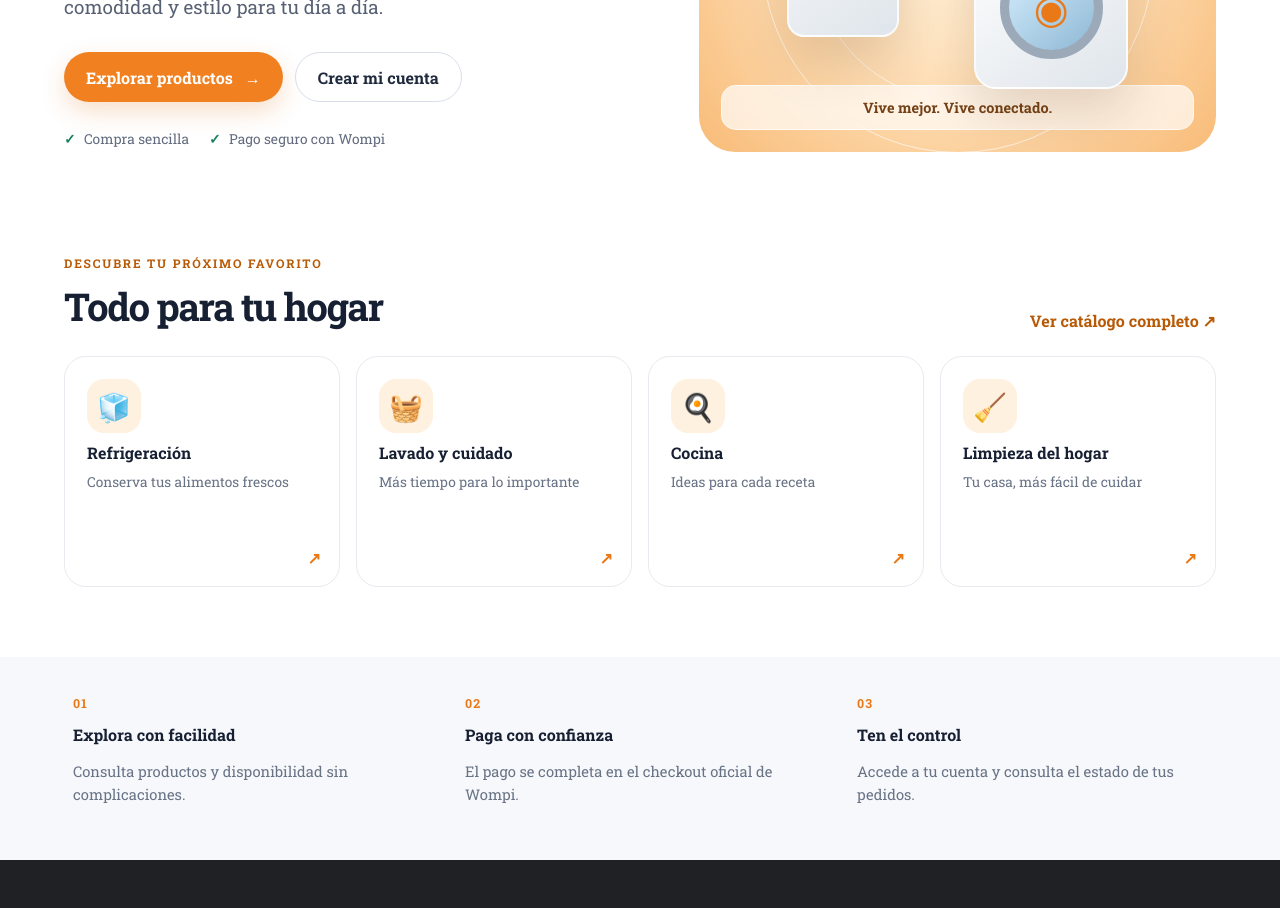
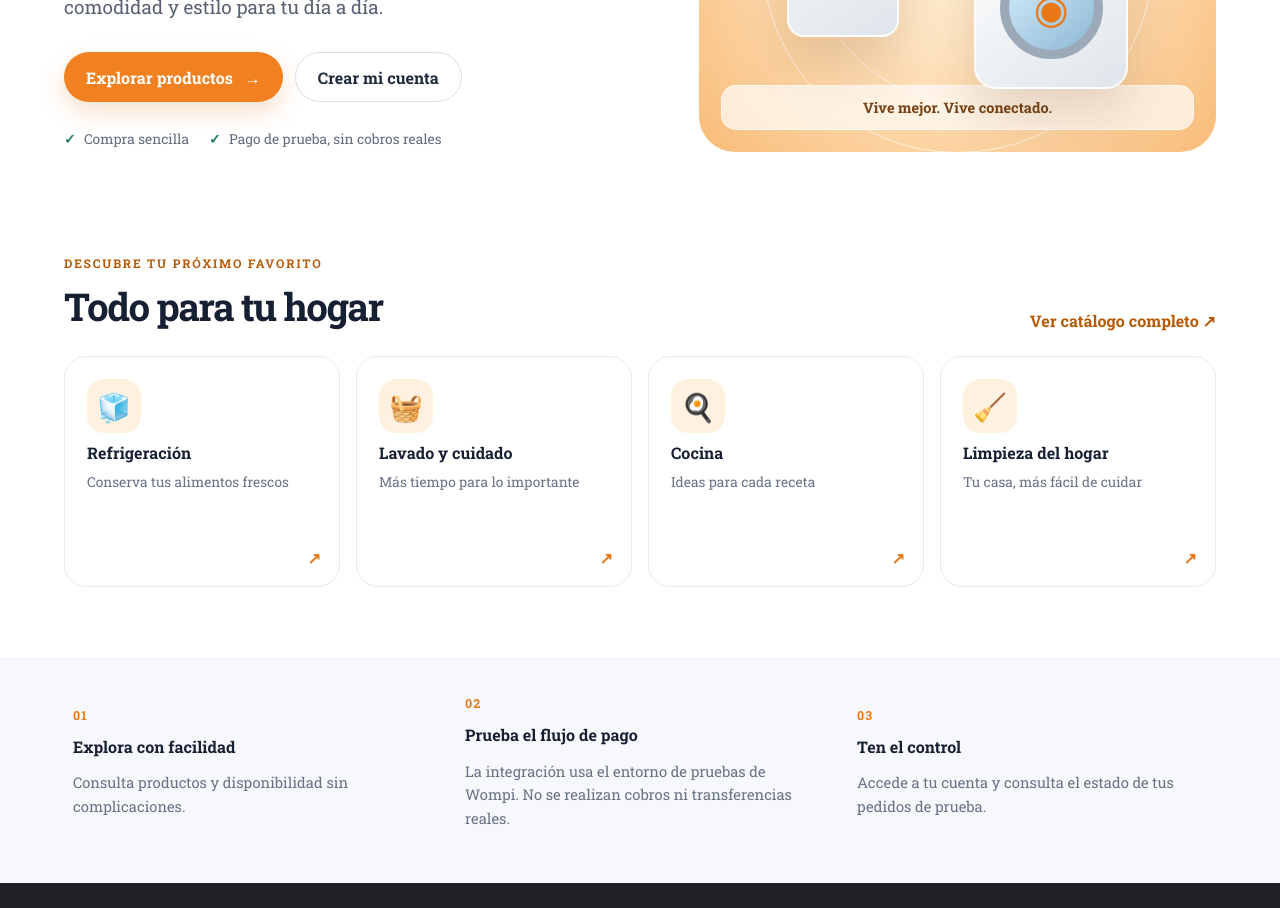
Before and after one commit to sro2005/my-app, a React (Vite) app: page / in a window 1280 px wide. Shown: the part 420-1328 px from the top of the page. Built offline with nearby package versions, Linux system fonts and the light colour scheme.

Commit message:
fix: clarify Wompi test-only payment flow

```diff
--- a/src/components/LandingPage.jsx
+++ b/src/components/LandingPage.jsx
@@ -21,7 +21,7 @@ const LandingPage = () => (
         </div>
         <div className="evh-trust-row">
           <span><strong>✓</strong> Compra sencilla</span>
-          <span><strong>✓</strong> Pago seguro con Wompi</span>
+          <span><strong>✓</strong> Pago de prueba, sin cobros reales</span>
         </div>
       </div>
       <div className="evh-hero-art" aria-label="Ilustración de electrodomésticos para el hogar" role="img">
@@ -53,8 +53,8 @@ const LandingPage = () => (
 
     <section className="evh-promise">
       <div><span>01</span><strong>Explora con facilidad</strong><p>Consulta productos y disponibilidad sin complicaciones.</p></div>
-      <div><span>02</span><strong>Paga con confianza</strong><p>El pago se completa en el checkout oficial de Wompi.</p></div>
-      <div><span>03</span><strong>Ten el control</strong><p>Accede a tu cuenta y consulta el estado de tus pedidos.</p></div>
+      <div><span>02</span><strong>Prueba el flujo de pago</strong><p>La integración usa el entorno de pruebas de Wompi. No se realizan cobros ni transferencias reales.</p></div>
+      <div><span>03</span><strong>Ten el control</strong><p>Accede a tu cuenta y consulta el estado de tus pedidos de prueba.</p></div>
     </section>
   </main>
 );
```
